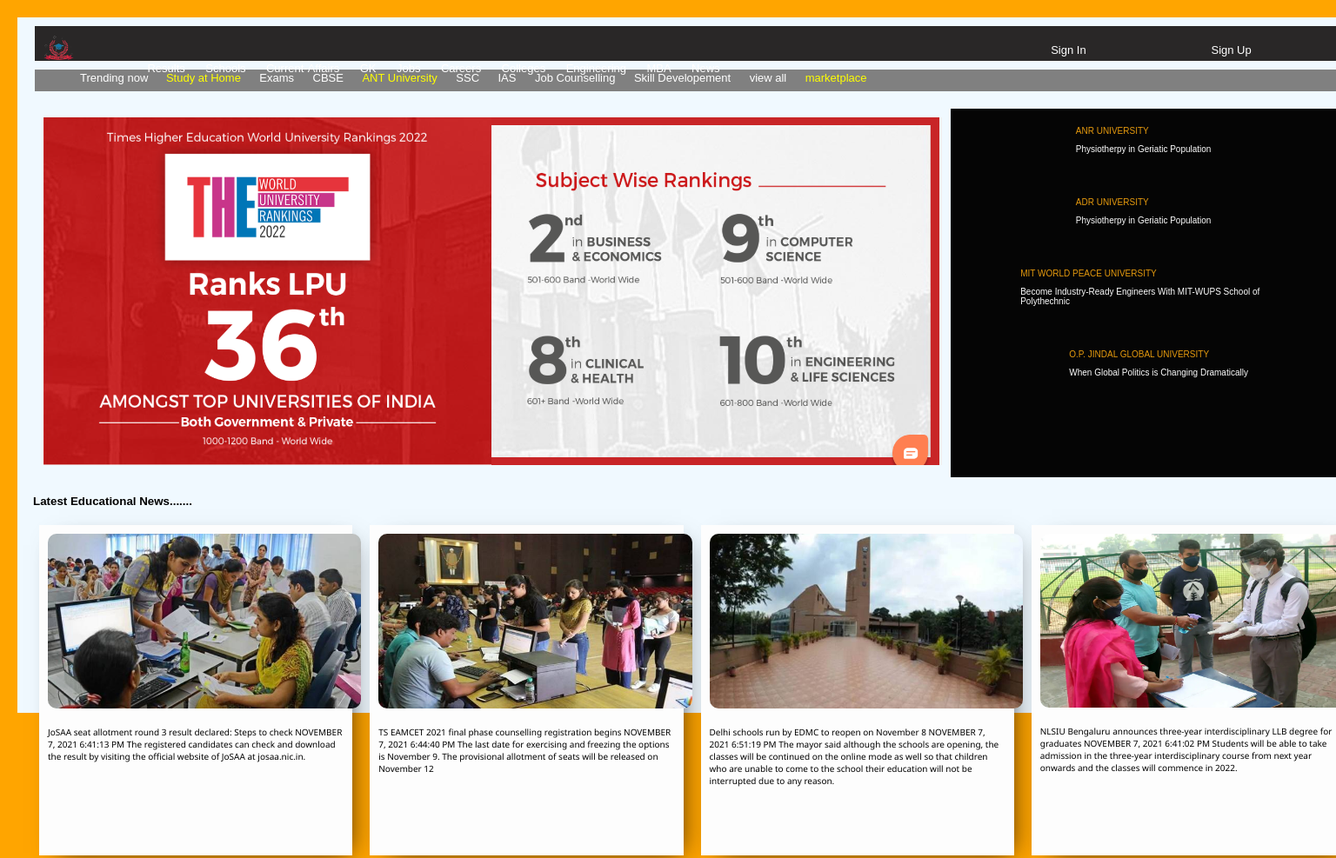
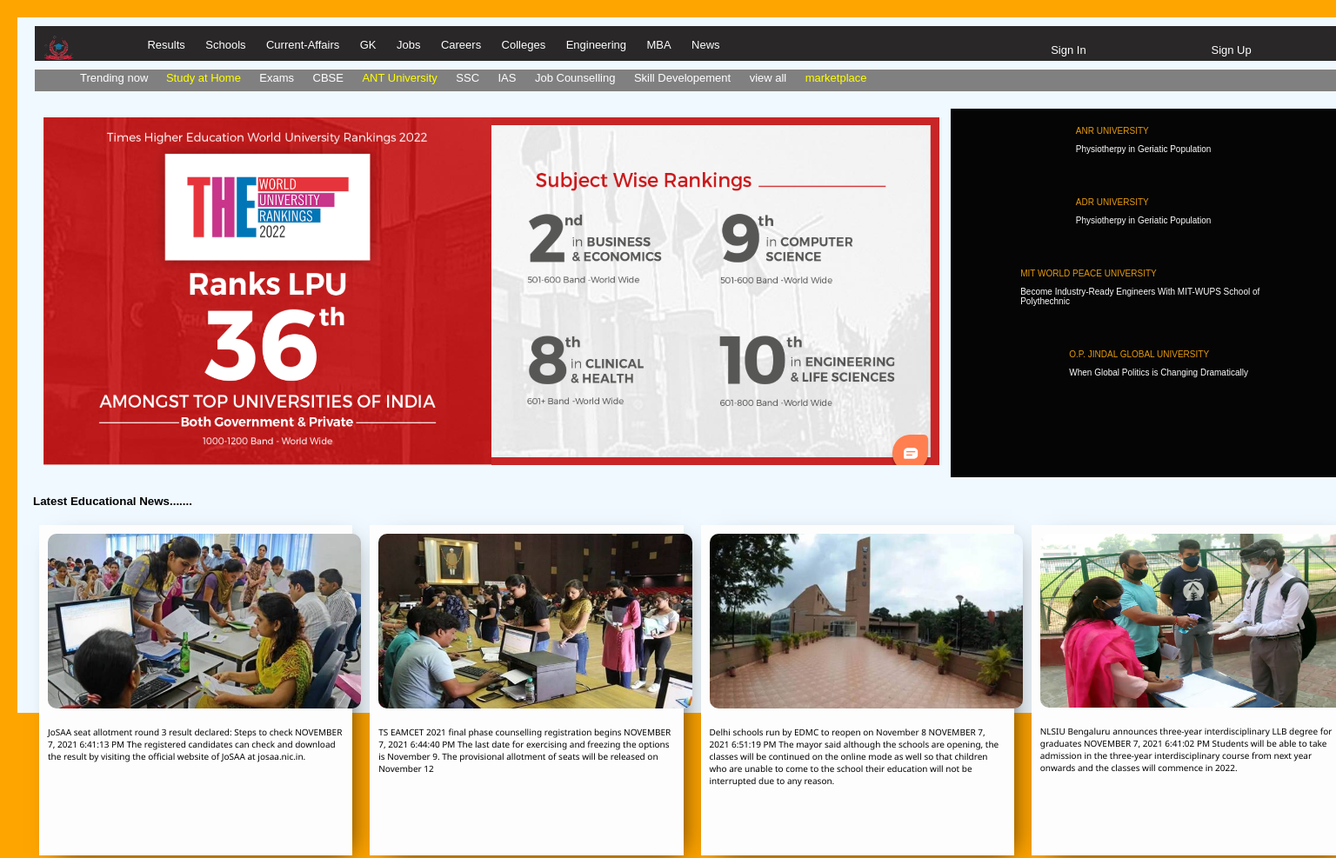
Before and after one commit to Dinesh-code771/int219-Ca2, a plain HTML site: page Upgrad_Scribbler_Project-main/index.html in a window 1536 px wide. Shown: the top 987 px of the page at 87% size. Drawn offline with Linux system fonts and the light colour scheme.

Commit message:
Update index.css

```diff
--- a/Upgrad_Scribbler_Project-main/CSS/index.css
+++ b/Upgrad_Scribbler_Project-main/CSS/index.css
@@ -239,7 +239,7 @@ a {
   }
   .menu a {
     position: relative;
-    bottom: 2px;
+    bottom: 29px;
     text-decoration: none;
     color: white;
     font-size: small;
```
